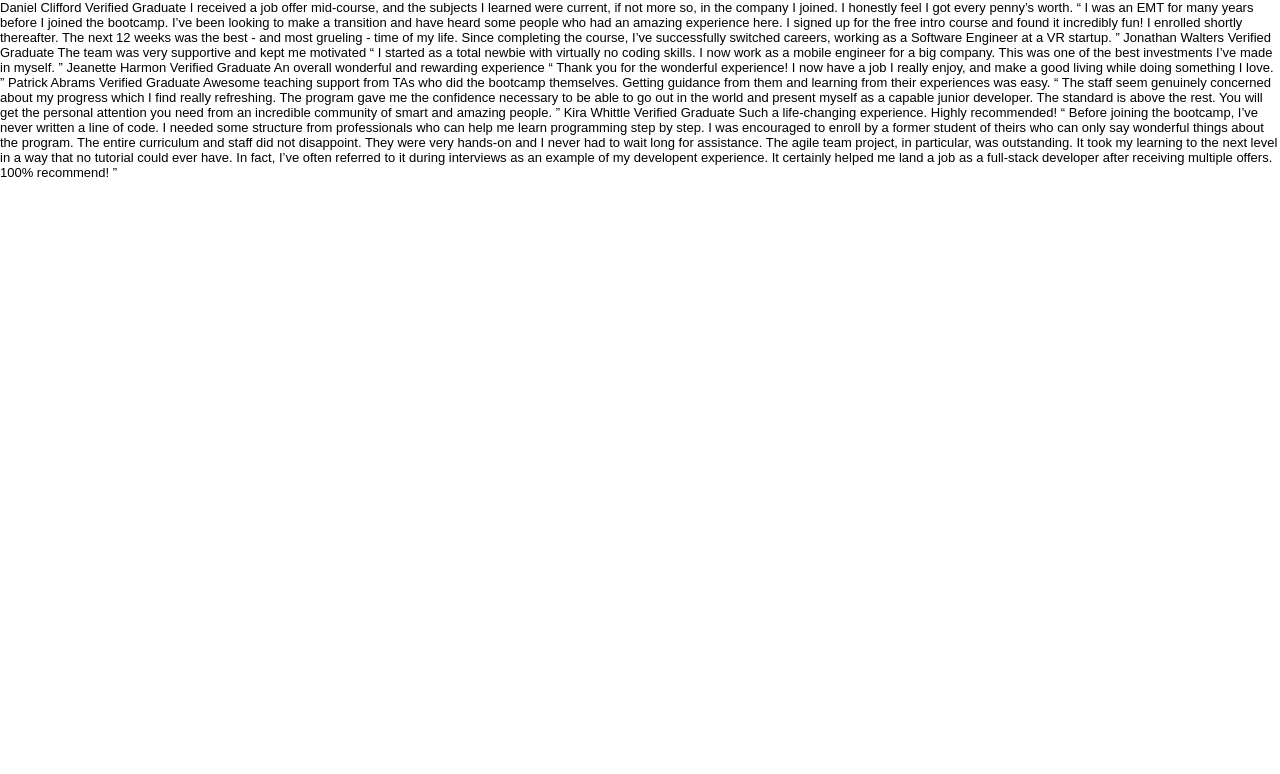
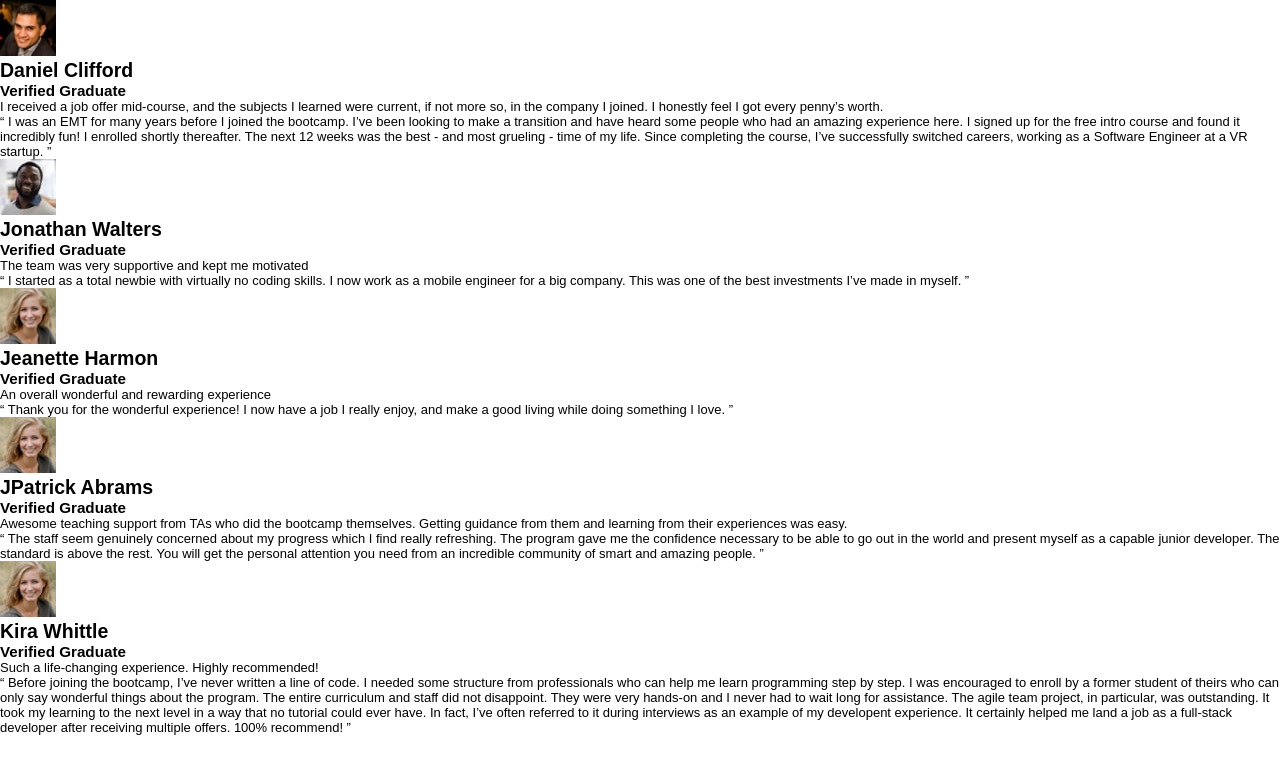
Before and after one commit to ouhmo/grid-testimonials-section, a plain HTML site: page index.html in a window 1280 px wide. Drawn offline with Linux system fonts and the light colour scheme.

Commit message:
the markup

```diff
--- a/index.html
+++ b/index.html
@@ -7,50 +7,84 @@
   <title>Frontend Mentor</title>
 </head>
 <body>
-  Daniel Clifford
-  Verified Graduate
-
+  <div class="container">
+    <div class="card violet-card">
+      <div class="info-card">
+        <img src="images/image-daniel.jpg" alt="">
+        <h2>Daniel Clifford</h2>
+        <h3>Verified Graduate</h3>
+      </div>
+      <div class="description-card">
         I received a job offer mid-course, and the subjects I learned were current, if not more so,
         in the company I joined. I honestly feel I got every penny’s worth.
-
+      </div>
+      <div class="quote-card">
         “ I was an EMT for many years before I joined the bootcamp. I’ve been looking to make a
         transition and have heard some people who had an amazing experience here. I signed up
         for the free intro course and found it incredibly fun! I enrolled shortly thereafter.
         The next 12 weeks was the best - and most grueling - time of my life. Since completing
         the course, I’ve successfully switched careers, working as a Software Engineer at a VR startup. ”
+      </div>
+    </div>
 
-  Jonathan Walters
-  Verified Graduate
-
+    <div class="card gray-card">
+      <div class="info-card">
+        <img src="images/image-jonathan.jpg" alt="">
+        <h2>Jonathan Walters</h2>
+        <h3>Verified Graduate</h3>
+      </div>
+      <div class="description-card">
         The team was very supportive and kept me motivated
-
+      </div>
+      <div class="quote-card">
         “ I started as a total newbie with virtually no coding skills. I now work as a mobile engineer
         for a big company. This was one of the best investments I’ve made in myself. ”
+      </div>
+    </div>
 
-  Jeanette Harmon
-  Verified Graduate
-
+    <div class="card first-white-card">
+      <div class="info-card">
+        <img src="images/image-jeanette.jpg" alt="">
+        <h2>Jeanette Harmon</h2>
+        <h3>Verified Graduate</h3>
+      </div>
+      <div class="description-card">
         An overall wonderful and rewarding experience
-
+      </div>
+      <div class="quote-card">
         “ Thank you for the wonderful experience! I now have a job I really enjoy, and make a good living
         while doing something I love. ”
+      </div>
+    </div>
 
-  Patrick Abrams
-  Verified Graduate
-
+    <div class="card black-card">
+      <div class="info-card">
+        <img src="images/image-jeanette.jpg" alt="">
+        <h2>JPatrick Abrams</h2>
+        <h3>Verified Graduate</h3>
+      </div>
+      <div class="description-card">
         Awesome teaching support from TAs who did the bootcamp themselves. Getting guidance from them and
         learning from their experiences was easy.
-
+      </div>
+      <div class="quote-card">
         “ The staff seem genuinely concerned about my progress which I find really refreshing. The program
         gave me the confidence necessary to be able to go out in the world and present myself as a capable
         junior developer. The standard is above the rest. You will get the personal attention you need from
         an incredible community of smart and amazing people. ”
+      </div>
+    </div>
 
-  Kira Whittle
-  Verified Graduate
-
+    <div class="card second-white-card">
+      <div class="info-card">
+        <img src="images/image-jeanette.jpg" alt="">
+        <h2>Kira Whittle</h2>
+        <h3>Verified Graduate</h3>
+      </div>
+      <div class="description-card">
         Such a life-changing experience. Highly recommended!
-
+      </div>
+      <div class="quote-card">
         “ Before joining the bootcamp, I’ve never written a line of code. I needed some structure from
         professionals who can help me learn programming step by step. I was encouraged to enroll by a former
         student of theirs who can only say wonderful things about the program. The entire curriculum and staff
@@ -59,6 +93,8 @@
         could ever have. In fact, I’ve often referred to it during interviews as an example of my developent
         experience. It certainly helped me land a job as a full-stack developer after receiving multiple offers.
         100% recommend! ”
+      </div>
+    </div>
 
   </div>
 </body>
```
Also changed, not shown: 1 other file. Lines whose indentation alone changed are shown as unchanged.
